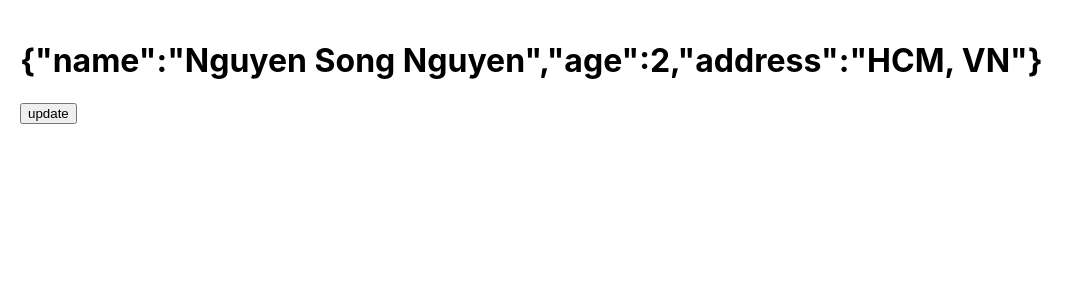
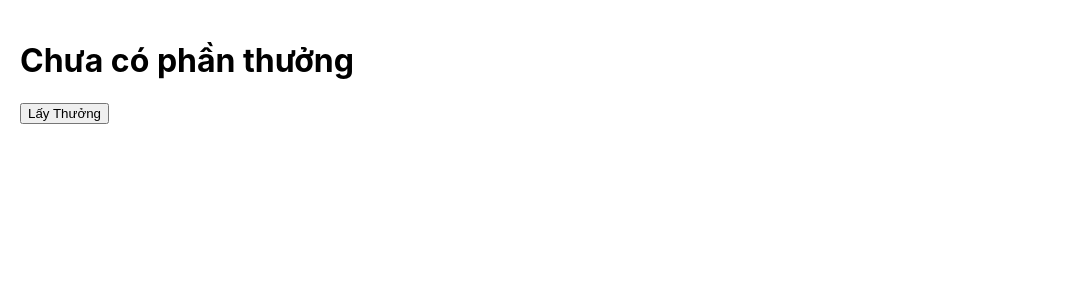
Before and after one commit to Nguyentruongphivolder9/project-react-tiktok, a React (Create React App) app: page / in a window 1280 px wide. Shown: the top 300 px of the page, without its empty margins (0-1084 px from the left). Built offline with nearby package versions, Linux system fonts and the light colour scheme.

Commit message:
ramdom gift

```diff
--- a/src/App.js
+++ b/src/App.js
@@ -1,6 +1,12 @@
 import { useState } from 'react';
 
-const orders = [100, 200, 300];
+// const orders = [100, 200, 300];
+
+const gifts = [
+  'CPU i9',
+  'RAM 32GB RGB',
+  'RGB Keyboard'
+]
 
 function App() {
 
@@ -11,11 +17,11 @@
   //   return total;
   // })
 
-  const [info, setInfo] = useState({
-    name: 'Nguyen Song Nguyen',
-    age: 2,
-    address: 'HCM, VN'
-  })
+  // const [info, setInfo] = useState({
+  //   name: 'Nguyen Song Nguyen',
+  //   age: 2,
+  //   address: 'HCM, VN'
+  // })
 
   // const handleIncrease = () => {
   // setCounter(prevState => prevState + 1)
@@ -23,18 +29,37 @@
   // setCounter(prevState => prevState + 1)
   // }
 
-  const handleUpdate = () => {
-    setInfo({
-      ...info,
-      bio: 'Yeu mau hong, ghet su gia doi'
-    })
+  // const handleUpdate = () => {
+    // setInfo({
+    //   ...info,
+    //   bio: 'Yeu mau hong, ghet su gia doi'
+    // })
+
+    //dung trong su ly logic
+    // setInfo(prev => {
+
+      // logic...
+
+  //     return {
+  //       ...info,
+  //       bio: 'Yeu mau hong, ghet su gia doi'
+  //     }
+  //   })
+  // }
+
+  const [gift, setGift] = useState()
+
+  const ramdomGift = () => {
+    const index = Math.floor(Math.random() * gifts.length)
+
+    setGift(gifts[index]);
   }
 
   return (
     <div className="App" style={{ padding: 20 }}>
-      <h1>{JSON.stringify(info)}</h1>
+      <h1>{gift || 'Chưa có phần thưởng'}</h1>
       {/* <button onClick={handleIncrease}>Increase</button> */}
-      <button onClick={handleUpdate}>update</button>
+      <button onClick={ramdomGift}>Lấy Thưởng</button>
     </div>
   );
 }
```
